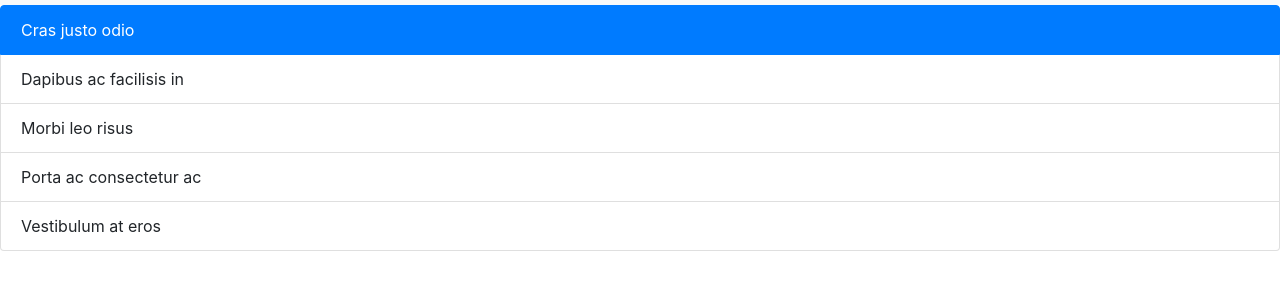
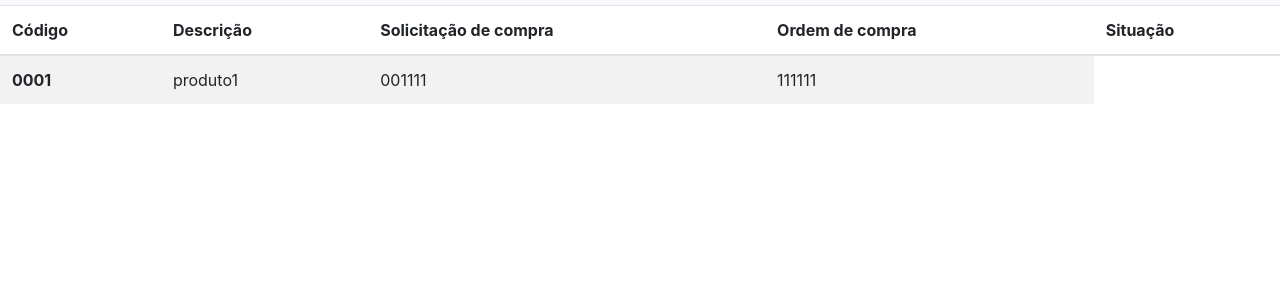
Before and after one commit to taiso90/gerenciador-Extintores, a plain HTML site: page index.html in a window 1280 px wide. Shown: the part 51-340 px from the top of the page. Drawn offline with nearby package versions, Linux system fonts and the light colour scheme.

Commit message:
alteração de tabela

```diff
--- a/index.html
+++ b/index.html
@@ -45,13 +45,26 @@
           </nav>
 
 
-          <ul class="list-group">
-                <li class="list-group-item active">Cras justo odio</li>
-                <li class="list-group-item">Dapibus ac facilisis in</li>
-                <li class="list-group-item">Morbi leo risus</li>
-                <li class="list-group-item">Porta ac consectetur ac</li>
-                <li class="list-group-item">Vestibulum at eros</li>
-              </ul>
+          <table class="table table-striped">
+            <thead>
+              <tr>
+                <th scope="col">Código</th>
+                <th scope="col">Descrição</th>
+                <th scope="col">Solicitação de compra</th>
+                <th scope="col">Ordem de compra</th>
+                <th scope="col">Situação</th>
+              </tr>
+            </thead>
+            <tbody>
+              <tr>
+                <th scope="row">0001</th>
+                <td>produto1</td>
+                <td>001111</td>
+                <td>111111</td>
+              </tr>
+
+            </tbody>
+          </table>
 
 
     <script src="https://code.jquery.com/jquery-3.2.1.slim.min.js" integrity="sha384-KJ3o2DKtIkvYIK3UENzmM7KCkRr/rE9/Qpg6aAZGJwFDMVNA/GpGFF93hXpG5KkN" crossorigin="anonymous"></script>
```
